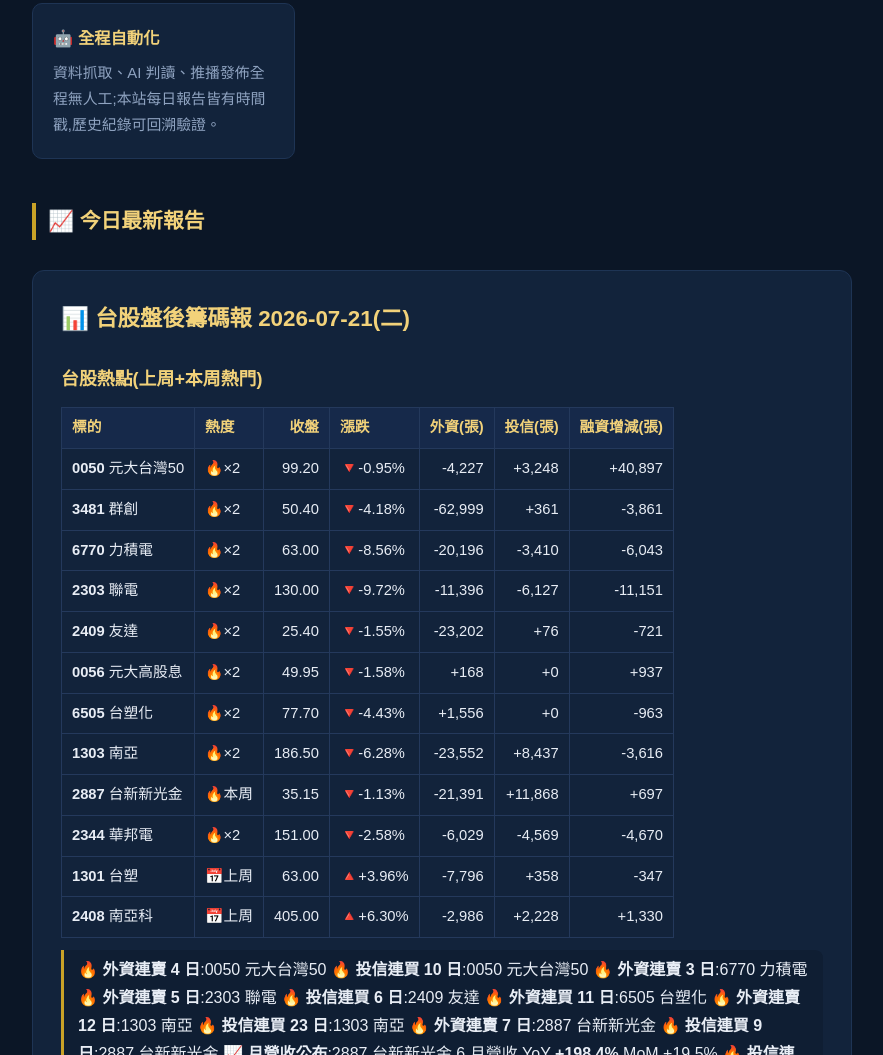
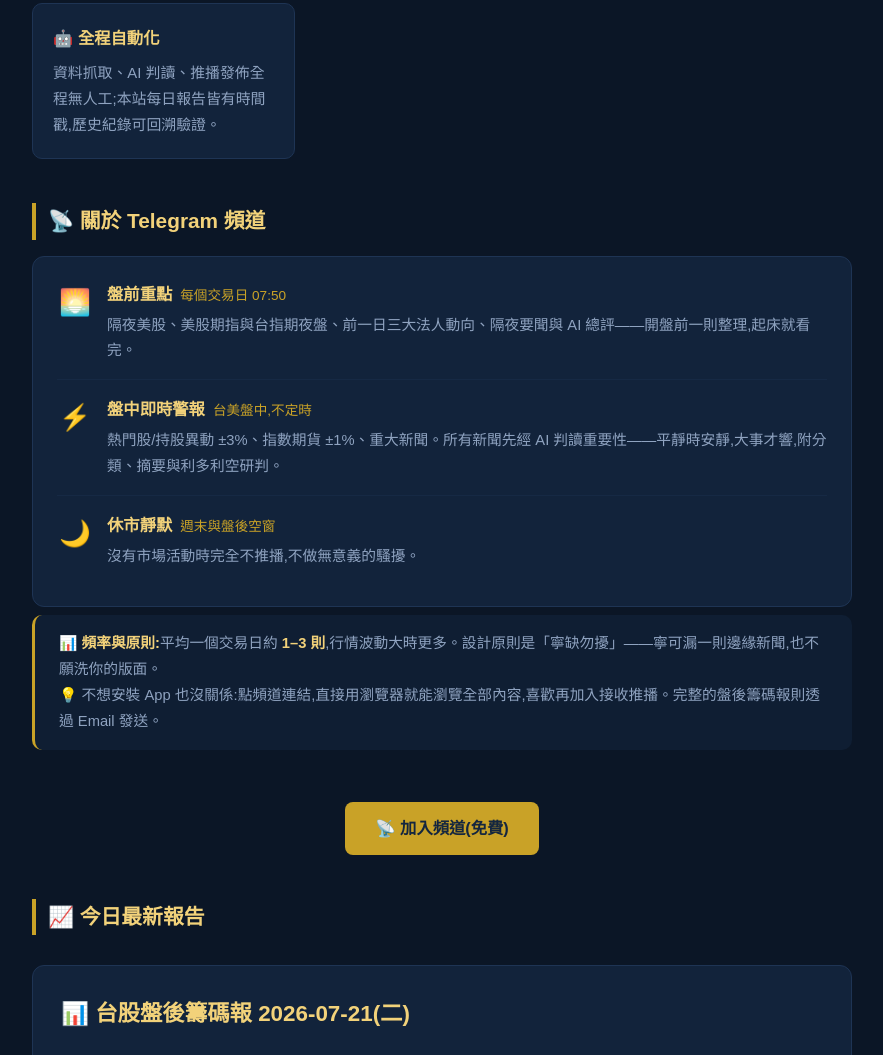
Before and after one commit to billion22614-coder/twus-sentinel-site, a plain HTML site: page index.html in a window 1280 px wide. Shown: the part 767-1822 px from the top of the page, without its empty margins (198-1081 px from the left). Drawn offline with Linux system fonts and the light colour scheme.

Commit message:
site: 首頁加 Telegram 頻道通知說明區塊

```diff
--- a/assets/style.css
+++ b/assets/style.css
@@ -46,4 +46,17 @@
 article.report ul{padding-left:22px}
 footer.site{border-top:1px solid #1E3454;margin-top:56px;padding:26px 0 40px;
 color:var(--sub);font-size:.85rem;text-align:center}
-@media (max-width:600px){.hero h1{font-size:1.5rem}}
+.notify{background:var(--navy2);border:1px solid #1E3454;border-radius:12px;
+padding:8px 24px 22px}
+.notify-row{display:flex;gap:14px;padding:15px 0;border-bottom:1px solid #162944}
+.notify-row:last-child{border-bottom:0}
+.notify-row .ico{font-size:1.6rem;flex-shrink:0;width:36px;text-align:center}
+.notify-row .txt b{color:var(--gold-l);font-size:1.02rem}
+.notify-row .txt .when{color:var(--gold);font-size:.85rem;margin-left:8px}
+.notify-row .txt p{color:var(--sub);font-size:.92rem;margin-top:4px}
+.notify-note{color:var(--sub);font-size:.92rem;margin-top:8px;padding:16px 24px;
+background:#0F1E33;border-radius:10px;border-left:3px solid var(--gold)}
+.notify-note b{color:var(--gold-l)}
+.center{text-align:center;margin:26px 0}
+@media (max-width:600px){.hero h1{font-size:1.5rem}
+.notify-row .when{display:block;margin-left:0}}
--- a/index.html
+++ b/index.html
@@ -44,6 +44,20 @@
 <div class="card"><h3>📊 盤後籌碼報 17:12</h3><p>熱門股榜單、三大法人買賣超與連買連賣、融資券、月營收,盤後追蹤含 AI 籌碼小結。</p></div>
 <div class="card"><h3>🤖 全程自動化</h3><p>資料抓取、AI 判讀、推播發佈全程無人工;本站每日報告皆有時間戳,歷史紀錄可回溯驗證。</p></div>
 </div>
+<h2 class="sec">📡 關於 Telegram 頻道</h2>
+<div class="notify">
+<div class="notify-row"><div class="ico">🌅</div><div class="txt">
+<b>盤前重點</b><span class="when">每個交易日 07:50</span>
+<p>隔夜美股、美股期指與台指期夜盤、前一日三大法人動向、隔夜要聞與 AI 總評——開盤前一則整理,起床就看完。</p></div></div>
+<div class="notify-row"><div class="ico">⚡</div><div class="txt">
+<b>盤中即時警報</b><span class="when">台美盤中,不定時</span>
+<p>熱門股/持股異動 ±3%、指數期貨 ±1%、重大新聞。所有新聞先經 AI 判讀重要性——平靜時安靜,大事才響,附分類、摘要與利多利空研判。</p></div></div>
+<div class="notify-row"><div class="ico">🌙</div><div class="txt">
+<b>休市靜默</b><span class="when">週末與盤後空窗</span>
+<p>沒有市場活動時完全不推播,不做無意義的騷擾。</p></div></div>
+</div>
+<p class="notify-note">📊 <b>頻率與原則:</b>平均一個交易日約 <b>1–3 則</b>,行情波動大時更多。設計原則是「寧缺勿擾」——寧可漏一則邊緣新聞,也不願洗你的版面。<br>💡 不想安裝 App 也沒關係:點頻道連結,直接用瀏覽器就能瀏覽全部內容,喜歡再加入接收推播。完整的盤後籌碼報則透過 Email 發送。</p>
+<div class="center"><a class="cta" href="https://t.me/twus_sentinel" target="_blank">📡 加入頻道(免費)</a></div>
 <h2 class="sec">📈 今日最新報告</h2><article class="report"><h1>📊 台股盤後籌碼報 2026-07-21(二)</h1>
 <h2>台股熱點(上周+本周熱門)</h2>
 <table>
```
